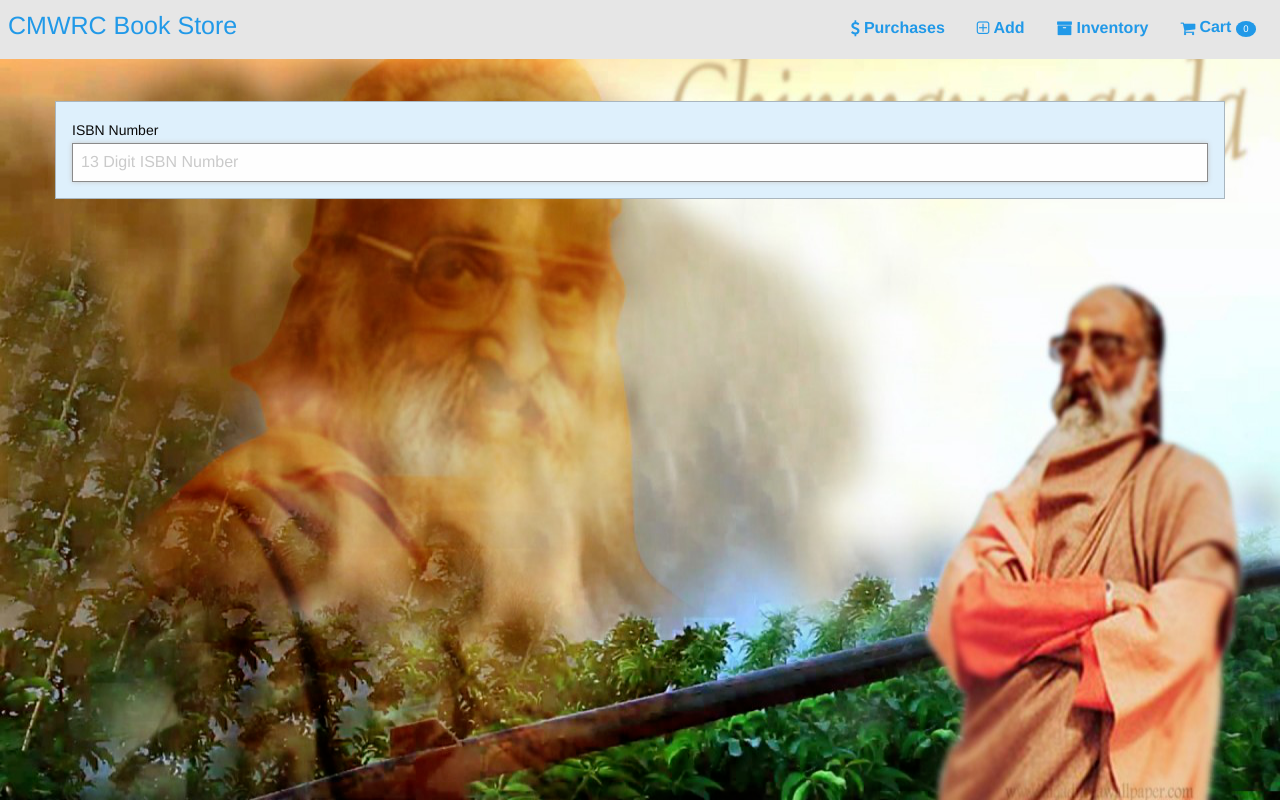
After one commit to ovkulkarni/book-management, a Flask app: page /cart/returns/ in a window 1280 px wide. The commit adds this page. Run offline with Flask 2, Linux system fonts and the light colour scheme; parts of the project's set-up code (start-up, migrations or seed data) failed here and were passed over; some libraries are stand-ins or nearby versions.

Commit message:
add returns

```diff
--- a/modules/cart/blueprint.py
+++ b/modules/cart/blueprint.py
@@ -10,54 +10,78 @@ cart = Blueprint("cart", __name__, template_folder="templates", url_prefix="/car
 
 @cart.route("/", methods=["GET", "POST"])
 def show_cart():
-	if not session.get("cart", None):
-		session["cart"] = []
-	if not session.get("total", None):
-		session["total"] = 0
-	form = AddToCartForm(request.form)
-	if not form.validate_on_submit():
-		flash_errors(form)
-		return render_template("cart/cart.html", form=form)
-	try:
-		b = Book.get(Book.isbn == form.isbn.data)
-	except:
-		flash("We don't have any books with that ISBN :/", "alert")
-		return redirect(url_for('.show_cart'))
-	current_cart = session.get("cart", [])
-	if current_cart.count(b.serialize()) >= b.count:
-		flash("Unable to add - not in stock", "alert")
-		return redirect(url_for(".show_cart"))
-	current_cart.append(b.serialize())
-	session["cart"] = current_cart
-	current_total = session.get("total", 0)
-	current_total += b.price
-	session["total"] = current_total
-	flash("Added {} to cart".format(b.title), "success")
-	return redirect(url_for('.show_cart'))
+    if not session.get("cart", None):
+        session["cart"] = []
+    if not session.get("total", None):
+        session["total"] = 0
+    form = AddToCartForm(request.form)
+    if not form.validate_on_submit():
+        flash_errors(form)
+        return render_template("cart/cart.html", form=form)
+    try:
+        b = Book.get(Book.isbn == form.isbn.data)
+    except Book.DoesNotExist:
+        flash("We don't have any books with that ISBN :/", "alert")
+        return redirect(url_for('.show_cart'))
+    current_cart = session.get("cart", [])
+    if current_cart.count(b.serialize()) >= b.count:
+        flash("Unable to add - not in stock", "alert")
+        return redirect(url_for(".show_cart"))
+    current_cart.append(b.serialize())
+    session["cart"] = current_cart
+    current_total = session.get("total", 0)
+    current_total += b.price
+    session["total"] = current_total
+    flash("Added {} to cart".format(b.title), "success")
+    return redirect(url_for('.show_cart'))
 
 @cart.route("/clear/")
 def clear_cart():
-	session["cart"] = []
-	session["total"] = 0
-	return redirect(url_for('.show_cart'))
+    session["cart"] = []
+    session["total"] = 0
+    return redirect(url_for('.show_cart'))
 
 @cart.route("/purchase/", methods=["POST"])
 def complete_purchase():
-	cart = session.get("cart", [])
-	if len(cart) < 1:
-		flash("No Books in Cart", "alert")
-		return redirect(url_for(".show_cart"))
-	for book in cart:
-		p = Purchase.create(time=datetime.now())
-		b = Book.get(Book.isbn == book.get("isbn"))
-		add_book_to_purchase(p, b)
-	flash("Completed Purchase and Updated Inventory", "success")
-	return redirect(url_for('.clear_cart'))
+    cart = session.get("cart", [])
+    if len(cart) < 1:
+        flash("No Books in Cart", "alert")
+        return redirect(url_for(".show_cart"))
+    for book in cart:
+        p = Purchase.create(time=datetime.now())
+        b = Book.get(Book.isbn == book.get("isbn"))
+        add_book_to_purchase(p, b)
+    flash("Completed Purchase and Updated Inventory", "success")
+    return redirect(url_for('.clear_cart'))
+
+@cart.route("/returns/", methods=["GET", "POST"])
+def return_book():
+    form = AddToCartForm(request.form)
+    if not form.validate_on_submit():
+        flash_errors(form)
+        return render_template("cart/return.html", form=form)
+    try:
+        b = Book.get(Book.isbn == form.isbn.data)
+    except Book.DoesNotExist:
+        flash("Book Does Not Exist In Inventory", "alert")
+        return redirect(url_for('.return_book'))
+    p = Purchase.create(time=datetime.now())
+    return_book_transaction(p, b)
+    flash("Completed Return")
+    return redirect(url_for('.return_book'))
 
 @database.transaction()
 def add_book_to_purchase(purchase, book):
-	purchase.books.add(book)
-	purchase.total = book.price
-	book.count -= 1
-	purchase.save()
-	book.save()
+    purchase.books.add(book)
+    purchase.total = book.price
+    book.count -= 1
+    purchase.save()
+    book.save()
+
+@database.transaction()
+def return_book_transaction(purchase, book):
+    purchase.books.add(book)
+    purchase.total = book.price * -1
+    book.count += 1
+    purchase.save()
+    book.save()
--- /dev/null
+++ b/modules/cart/templates/cart/return.html
@@ -0,0 +1,32 @@
+{% extends "base.html" %}
+{% from "forms.html" import render_field %}
+
+{% block content %}
+<div class="row">
+    <p><br /></p>
+</div>
+
+
+<div class="row">
+    <form method="POST" id="isbn_add_form">
+        {{ form.csrf_token() }}
+        <div class="columns">
+            <div class="primary callout">
+                {{ render_field(form.isbn, placeholder="13 Digit ISBN Number", id="isbn_add_field", maxlength="13", autofocus=True) }}
+            </div>
+        </div>
+    </form>
+</div>
+{% endblock %}
+{% block scripts %}
+<script type="text/javascript">
+    $(document).ready(function() {
+            $form = $("#isbn_add_form");
+            $("#isbn_add_field").on('input', function(){
+                if(/(978|979)\d{10}/.test($(this).val()) === true){
+                $form.submit()
+                }
+                });
+            });
+</script>
+{% endblock %}
--- a/modules/inventory/templates/inventory/purchases.html
+++ b/modules/inventory/templates/inventory/purchases.html
@@ -17,7 +17,7 @@
 {% for purchase in purchases %}
 <div class="row">
 	<div class="columns">
-		<div class="callout">
+        <div class="callout"{% if purchase.total < 0 %} style="background-color:red; color:white;"{% endif %}>
 			<h3>{% if purchase.book is string %}{{ purchase.book }}{% else %}{{ purchase.book.title }}{% endif %} - ${{ purchase.total }}</h3>
 			<h4>Time of Purchase: {{ purchase.time }}</h4>
 		</div>
--- a/static/css/app.css
+++ b/static/css/app.css
@@ -3,11 +3,3 @@ body {
 	background-repeat: repeat-y;
 	background-size: 100% 100%;
 }
-
-*  {
-	font-family: "Droid Sans Mono" !important;
-}
-
-.fa {
-	font-family: FontAwesome !important;
-}
--- a/templates/base.html
+++ b/templates/base.html
@@ -7,7 +7,6 @@
 	<meta name="viewport" content="width=device-width, initial-scale=1">
 
 
-	<link rel="stylesheet" type="text/css" href="//fonts.googleapis.com/css?family=Droid+Sans+Mono" />
 	<link href="//maxcdn.bootstrapcdn.com/font-awesome/4.6.3/css/font-awesome.min.css" rel="stylesheet" integrity="sha384-T8Gy5hrqNKT+hzMclPo118YTQO6cYprQmhrYwIiQ/3axmI1hQomh7Ud2hPOy8SP1" crossorigin="anonymous">
 
 	<link rel="stylesheet" type="text/css" href="{{ url_for('static', filename='css/foundation.css') }}" />
```
Also changed, not shown: modules/cart/templates/cart/cart.html (+7 -2 lines), modules/cart/forms.py (line endings or trailing spaces).
